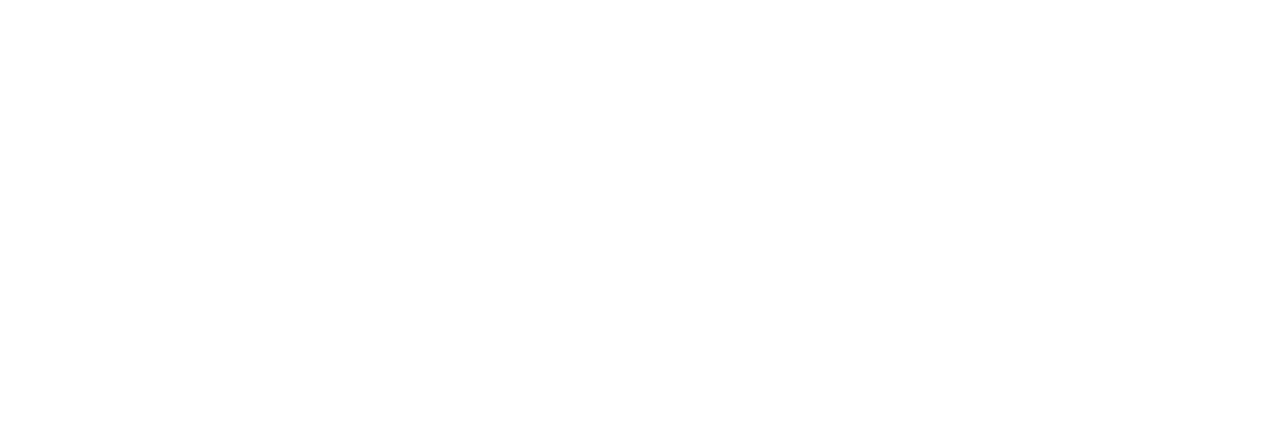
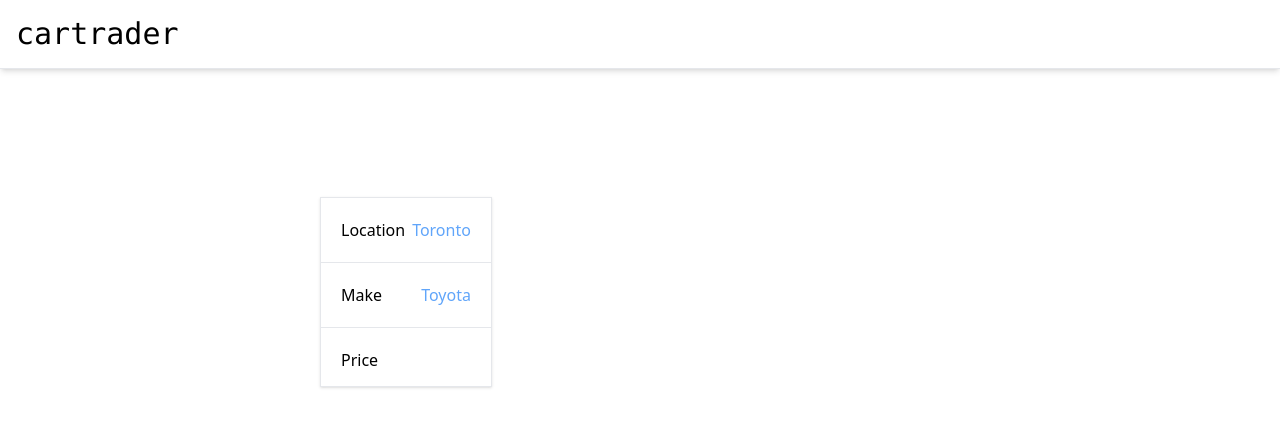
Before and after one commit to morteza-front-end/nuxt3-car-market, a Nuxt app: page /city/1/car in a window 1280 px wide. Before the commit this address had no page. Shown: the top 426 px of the page. Built offline with nearby package versions, Linux system fonts and the light colour scheme.

Commit message:
create layout's and use them

```diff
--- a/app.vue
+++ b/app.vue
@@ -1,5 +1,7 @@
 <template>
   <div>
-    <nuxt-page />
+    <NuxtLayout>
+      <nuxt-page />
+    </NuxtLayout>
   </div>
 </template>
--- a/components/base/SideBar.vue
+++ b/components/base/SideBar.vue
@@ -22,7 +22,7 @@
     </div>
 
     <div
-        class="p-5 flex justify-between relative cursor-pointer border-b">
+        class="p-5 flex justify-between relative cursor-pointer">
       <h3>Price</h3>
       <h3 class="text-blue-400 capitalize"></h3>
     </div>
--- a/components/home/CarHero.vue
+++ b/components/home/CarHero.vue
@@ -19,7 +19,7 @@
         <div
             class="font-serif w-[1000px] text-2xl rounded-full bg-white flex justify-between overflow-hidden drop-shadow-2xl mx-auto"
         >
-          <base-input v-model="city" :class="cityError?'border border-red-500':''"/>
+          <base-input v-model="city" @keydown.enter="handleSearch" :class="cityError?'border border-red-500':''"/>
           <base-button @click="handleSearch"/>
 
         </div>
--- /dev/null
+++ b/layouts/custom.vue
@@ -0,0 +1,10 @@
+<template>
+  <div>
+    <layout-navBar />
+    <div
+        class="mx-auto mt-4 max-w-7xl space-y-4 px-4 xs:px-8 sm:px-10 lg:px-16 pb-16 w-3/5"
+    >
+      <slot />
+    </div>
+  </div>
+</template>
--- /dev/null
+++ b/layouts/default.vue
@@ -0,0 +1,6 @@
+<template>
+  <div>
+    <layout-navBar />
+    <slot />
+  </div>
+</template>
--- a/pages/car/[name]-[id].vue
+++ b/pages/car/[name]-[id].vue
@@ -1,9 +1,16 @@
+<script setup>
+const route = useRoute()
+const {toUpperCaseTitle} = useUtility()
+useHead({
+  title:`${toUpperCaseTitle(route.params.name)}`
+})
+definePageMeta({
+  layout:'custom'
+})
+
+</script>
 <template>
-  <layout-navBar/>
   <!-- CAR DETAIL PAGE -->
-  <div
-      class="mx-auto mt-4 max-w-7xl space-y-4 px-4 xs:px-8 sm:px-10 lg:px-16 pb-16 w-3/5"
-  >
     <div>
       <!-- CAR HERO -->
       <car-detail-hero />
@@ -18,6 +25,5 @@
     <!-- CAR CONTACT -->
     <car-detail-contact />
     <!-- CAR CONTACT -->
-  </div>
   <!-- CAR DETAIL PAGE   -->
 </template>
--- /dev/null
+++ b/pages/city/[city]/car.vue
@@ -0,0 +1,24 @@
+<script setup>
+const route = useRoute()
+const {toUpperCaseTitle} = useUtility()
+useHead({
+  title:`${route.params.make? toUpperCaseTitle(route.params.make): 'Cars'} in ${toUpperCaseTitle(route.params.city)}`
+})
+definePageMeta({
+  layout:'custom'
+})
+
+</script>
+<template>
+    <div class="mt-32 flex">
+      <!-- CAR SIDE BAR -->
+      <base-sideBar/>
+      <!-- CAR SIDE BAR -->
+
+      <!-- CAR CARDS -->
+      <div class="w-full">
+        <nuxt-page/>
+      </div>
+      <!-- CAR CARDS -->
+    </div>
+</template>
--- a/pages/city/[city]/car/[[madein]].vue
+++ /dev/null
@@ -1,20 +0,0 @@
-<template>
-  <layout-navBar/>
-  <div
-      class="mx-auto mt-4 max-w-7xl space-y-4 px-4 xs:px-8 sm:px-10 lg:px-16 pb-16 w-3/5"
-  >
-    <div class="mt-32 flex">
-      <!-- CAR SIDE BAR -->
-      <base-sideBar/>
-      <!-- CAR SIDE BAR -->
-
-      <!-- CAR CARDS -->
-      <div class="w-full">
-        <!-- CAR CARD -->
-        <base-card/>
-        <!-- CAR CARD -->
-      </div>
-      <!-- CAR CARDS -->
-    </div>
-  </div>
-</template>
--- /dev/null
+++ b/pages/city/[city]/car/[[make]].vue
@@ -0,0 +1,5 @@
+<template>
+  <!-- CAR CARD -->
+  <base-card/>
+  <!-- CAR CARD -->
+</template>
--- a/pages/index.vue
+++ b/pages/index.vue
@@ -1,8 +1,11 @@
+<script setup>
+useHead({
+  title:'Car Trader'
+})
+</script>
+
 <template>
   <div>
-    <!-- NAVBAR    -->
-    <layout-navBar/>
-    <!-- NAVBAR    -->
     <!-- HOME HERO   -->
     <home-car-hero/>
     <!-- HOME HERO   -->
```
